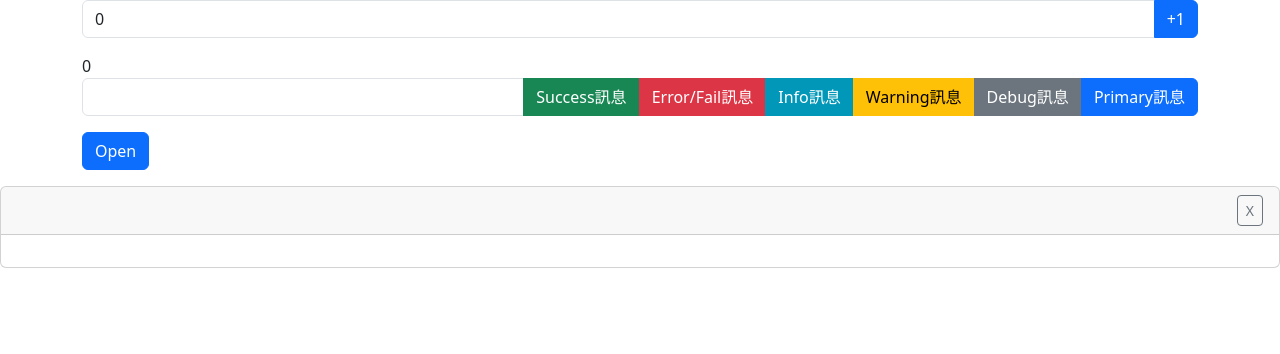
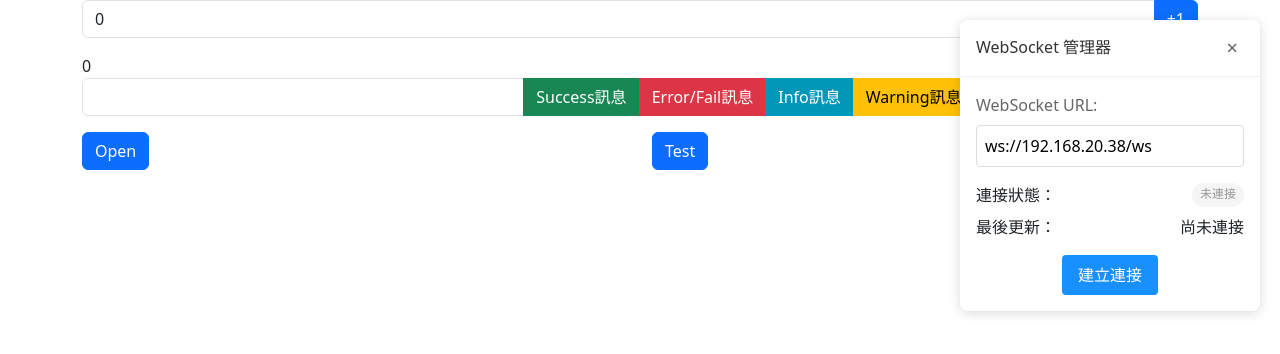
Before and after one commit to man4781747/Vite-Template_Typescript, a Vue app: page / in a window 1280 px wide. Both pictures are taken after a click on the button "Open". Shown: the top 354 px of the page. Built offline with nearby package versions, Linux system fonts and the light colour scheme.

Commit message:
搭配AI建立出可正常連線之版本

```diff
--- a/src/components/websocketManager/websocketManagerItem.vue
+++ b/src/components/websocketManager/websocketManagerItem.vue
@@ -1,51 +1,192 @@
 <template>
-  <div class="card" id="akira-c-websocket-manager-card">
-    <div class="card-header">
-      <div class="container-fluid">
-        <div class="row">
-          <div class="col px-0" style="display: flex;flex-direction: row-reverse;">
-            <div class="btn btn-sm btn-outline-secondary" @click="close_window">X</div>
-          </div>
+  <div id="akira-c-websocket-manager-card" class="websocket-manager-card">
+    <div class="websocket-manager-header">
+      <h3>WebSocket 管理器</h3>
+      <button class="close-btn" @click="closeWindow">×</button>
+    </div>
+    <div class="websocket-manager-content">
+      <div class="url-section">
+        <label>WebSocket URL:</label>
+        <input
+          type="text"
+          v-model="websocketState.websocketUrl.value"
+          @change="updateWebsocketUrl"
+          placeholder="ws://localhost:8080/ws"
+        />
+      </div>
+      <div class="status-section">
+        <div class="status-item">
+          <span>連接狀態：</span>
+          <span :class="['status-badge', websocketState.connectionStatus.value]">{{ websocketState.connectionStatusText.value }}</span>
+        </div>
+        <div class="status-item">
+          <span>最後更新：</span>
+          <span>{{ websocketState.lastUpdateTime.value }}</span>
         </div>
       </div>
-    </div>
-    <div class="card-body">
-
+      <div class="control-section">
+        <button
+          class="connect-btn"
+          @click="toggleConnection"
+          :class="{ 'disconnect': websocketState.isConnected.value }"
+        >
+          {{ websocketState.isConnected.value ? '斷開連接' : '建立連接' }}
+        </button>
+      </div>
     </div>
   </div>
 </template>
 
-<script lang="ts">
-import { defineComponent } from 'vue'
+<script setup lang="ts">
+import { websocketState, websocketManager } from './websocketManagerService'
 
-export default defineComponent({
-  name: 'websocketManager',
-  props: {
-  },
-  data() {
-    return {
+// 更新 WebSocket URL
+const updateWebsocketUrl = () => {
+  websocketManager.setWebsocketUrl(websocketState.websocketUrl.value)
+}
+
+// 切換連接狀態
+const toggleConnection = () => {
+  if (websocketState.isConnected.value) {
+    // 斷開連接
+    if (websocketState.socket.value) {
+      websocketState.socket.value.close()
+      websocketManager.setSocket(null)
     }
-  },
-  computed: {
-  },
-  mounted() {
-  },
-  methods: {
-    close_window() {
-      if (document.getElementById('akira-c-websocket-manager-card')) {
-        document.getElementById('akira-c-websocket-manager-card').classList.add("not-show")
-      }
-    },
-  },
-  created() {
-  },
-  deactivated() {
-  },
-})
+  } else {
+    // 建立新連接
+    try {
+      const newSocket = new WebSocket(websocketState.websocketUrl.value)
+      websocketManager.setSocket(newSocket)
+    } catch (error) {
+      console.error('WebSocket 連接失敗:', error)
+    }
+  }
+}
+
+// 關閉視窗
+const closeWindow = () => {
+  const card = document.getElementById('akira-c-websocket-manager-card')
+  if (card) {
+    card.classList.add('not-show')
+  }
+}
 </script>
 
-<style lang="postcss">
-.not-show {
-  display: none !important;
+<style scoped>
+.websocket-manager-card {
+  position: fixed;
+  top: 20px;
+  right: 20px;
+  width: 300px;
+  background: white;
+  border-radius: 8px;
+  box-shadow: 0 2px 12px rgba(0, 0, 0, 0.15);
+  z-index: 1000;
+  transition: all 0.3s ease;
+}
+
+.websocket-manager-card.not-show {
+  display: none;
+}
+
+.websocket-manager-header {
+  display: flex;
+  justify-content: space-between;
+  align-items: center;
+  padding: 12px 16px;
+  border-bottom: 1px solid #eee;
+}
+
+.websocket-manager-header h3 {
+  margin: 0;
+  font-size: 16px;
+  color: #333;
+}
+
+.close-btn {
+  background: none;
+  border: none;
+  font-size: 20px;
+  cursor: pointer;
+  color: #666;
+}
+
+.websocket-manager-content {
+  padding: 16px;
+}
+
+.url-section {
+  margin-bottom: 16px;
+}
+
+.url-section label {
+  display: block;
+  margin-bottom: 8px;
+  color: #666;
+}
+
+.url-section input {
+  width: 100%;
+  padding: 8px;
+  border: 1px solid #ddd;
+  border-radius: 4px;
+}
+
+.status-section {
+  margin-bottom: 16px;
+}
+
+.status-item {
+  display: flex;
+  justify-content: space-between;
+  margin-bottom: 8px;
+}
+
+.status-badge {
+  padding: 2px 8px;
+  border-radius: 12px;
+  font-size: 12px;
+}
+
+.status-badge.connected {
+  background: #e6f7e6;
+  color: #52c41a;
+}
+
+.status-badge.disconnected {
+  background: #f5f5f5;
+  color: #999;
+}
+
+.status-badge.error {
+  background: #fff1f0;
+  color: #f5222d;
+}
+
+.control-section {
+  text-align: center;
+}
+
+.connect-btn {
+  padding: 8px 16px;
+  border: none;
+  border-radius: 4px;
+  background: #1890ff;
+  color: white;
+  cursor: pointer;
+  transition: all 0.3s;
+}
+
+.connect-btn:hover {
+  background: #40a9ff;
+}
+
+.connect-btn.disconnect {
+  background: #ff4d4f;
+}
+
+.connect-btn.disconnect:hover {
+  background: #ff7875;
 }
 </style>
--- a/src/components/websocketManager/websocketManagerService.ts
+++ b/src/components/websocketManager/websocketManagerService.ts
@@ -12,42 +12,130 @@ import { v4 as uuidv4 } from 'uuid'
   - 若尚未建立，則建立新的 div 加入至 <body>
 */
 import { getWebsocketManagerRootApp } from './websocketManagerPlugin'
+import { Socket } from 'dgram'
+import { ref, computed } from 'vue'
 
-/*
-  建立單一通知訊息元件：
-  - messageType: 類型（如 success、error）
-  - mainString: 主訊息
-  - despString: 補充說明（可選）
-  - lifeTime: 存活秒數（預設 5 秒）
-*/
+// 響應式狀態
+
+/**
+ * 此服務的 websocket 實體
+ */
+const socket = ref<WebSocket | null>(null)
+/**
+ * 此服務的 websocket url
+ */
+const websocketUrl = ref<string>('ws://192.168.20.38/ws')
+/**
+ * 此服務的 websocket 是否處於連線狀況
+ */
+const isConnected = ref(false)
+/**
+ * 此服務的 websocket 連線狀態
+ */
+const connectionStatus = ref('disconnected')
+/**
+ * 此服務的 websocket 連線狀態文字
+ */
+const connectionStatusText = ref('未連接')
+/**
+ * 此服務的 websocket 最後更新時間
+ */
+const lastUpdateTime = ref('尚未連接')
+
+// 更新最後更新時間
+const updateLastUpdateTime = () => {
+  const now = new Date()
+  lastUpdateTime.value = now.toLocaleTimeString()
+}
+
+// 設置 socket 事件監聽器
+const setupSocketListeners = (socket: WebSocket) => {
+  socket.onopen = () => {
+    isConnected.value = true
+    connectionStatus.value = 'connected'
+    connectionStatusText.value = '已連接'
+    updateLastUpdateTime()
+  }
+
+  socket.onclose = () => {
+    isConnected.value = false
+    connectionStatus.value = 'disconnected'
+    connectionStatusText.value = '已斷開'
+    updateLastUpdateTime()
+  }
+
+  socket.onerror = () => {
+    connectionStatus.value = 'error'
+    connectionStatusText.value = '連接錯誤'
+    updateLastUpdateTime()
+  }
+}
+
+const setWebsocketUrl = (url: string) => {
+  websocketUrl.value = url
+}
+
+const getSocket = () => {
+  return socket.value
+}
+
+/**
+ * 設置 socket
+ * 當 socket 有變化時，會觸發 websocketManagerItem 的 socket 變化
+ * 並且會觸發 websocketManagerItem 的 onUpdateSocket 事件
+ *
+ * @param newSocket 新的 socket
+ */
+const setSocket = (newSocket: WebSocket | null) => {
+  console.log("setSocket", newSocket)
+  socket.value = newSocket
+  if (newSocket) {
+    setupSocketListeners(newSocket)
+  } else {
+    isConnected.value = false
+    connectionStatus.value = 'disconnected'
+    connectionStatusText.value = '已斷開'
+    updateLastUpdateTime()
+  }
+}
+
 const openWindow = () => {
   let container = document.getElementById('akira-c-websocket-manager-container')
   if (!container) {
     container = document.createElement('div')
     container.id = 'akira-c-websocket-manager-container'
     document.body.appendChild(container)
-    const vnode = createVNode(websocketManagerItem, {})
-    // const app = getPopoutRootApp()
+    const vnode = createVNode(websocketManagerItem)
     vnode.appContext = getWebsocketManagerRootApp()._context
     render(vnode, container)
   } else {
-    document.getElementById('akira-c-websocket-manager-card').classList.remove("not-show")
+    let card = document.getElementById('akira-c-websocket-manager-card')
+    if (card) {
+      card.classList.remove("not-show")
+    }
   }
 }
 
-// 定義 popoutMessage 所提供的方法介面：代表彈出訊息可使用的種類
-// - mainString: 標題文字或主要訊息
-// - despString: 補充說明（可選）
-// - lifeTime: 彈出訊息存活時間（秒），預設為 5 秒
 export interface WebsocketManagerMethods {
-  openWindow: () => void
+  openWindow: () => void,
+  getSocket:() => WebSocket | null,
+  setWebsocketUrl: (url: string) => void,
+  setSocket: (socket: WebSocket | null) => void,
 }
 
-/*
-  建立 popoutMessage 這個通知服務對象，實作 WebsocketManagerMethods 介面
-  - 每種通知方法都是呼叫 createMessage 並指定對應的樣式類型
-  - 這些方法可透過 provide/inject 系統傳遞給整個應用使用
-*/
+// 導出響應式狀態
+export const websocketState = {
+  socket,
+  websocketUrl,
+  isConnected,
+  connectionStatus,
+  connectionStatusText,
+  lastUpdateTime
+}
+
 export const websocketManager: WebsocketManagerMethods = {
-  openWindow: () => openWindow()
+  openWindow: () => openWindow(),
+  getSocket: () => getSocket(),
+  setWebsocketUrl: (url: string) => setWebsocketUrl(url),
+  setSocket: (socket: WebSocket | null) => setSocket(socket),
 }
--- a/src/pages/HomePage/HomePage.vue
+++ b/src/pages/HomePage/HomePage.vue
@@ -44,6 +44,9 @@
           <button class="btn btn-primary" type="button" @click="$ws_manager.openWindow()">Open</button>
         </div>
       </div>
+      <div class="col">
+        <button class="btn btn-primary" type="button" @click="$ws_manager.setWebsocketUrl('ws://192.168.20.18/ws')">Test</button>
+      </div>
     </div>
   </div>
 </template>
```
